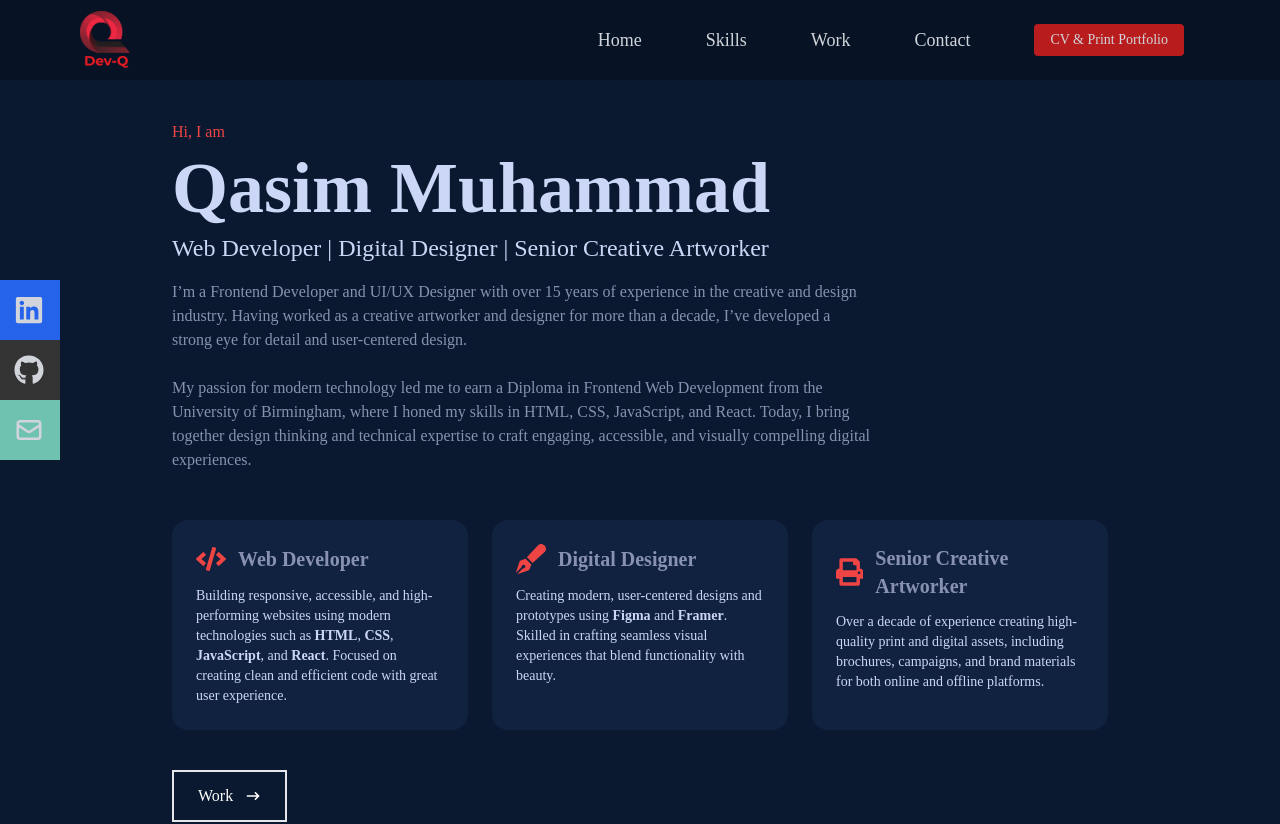
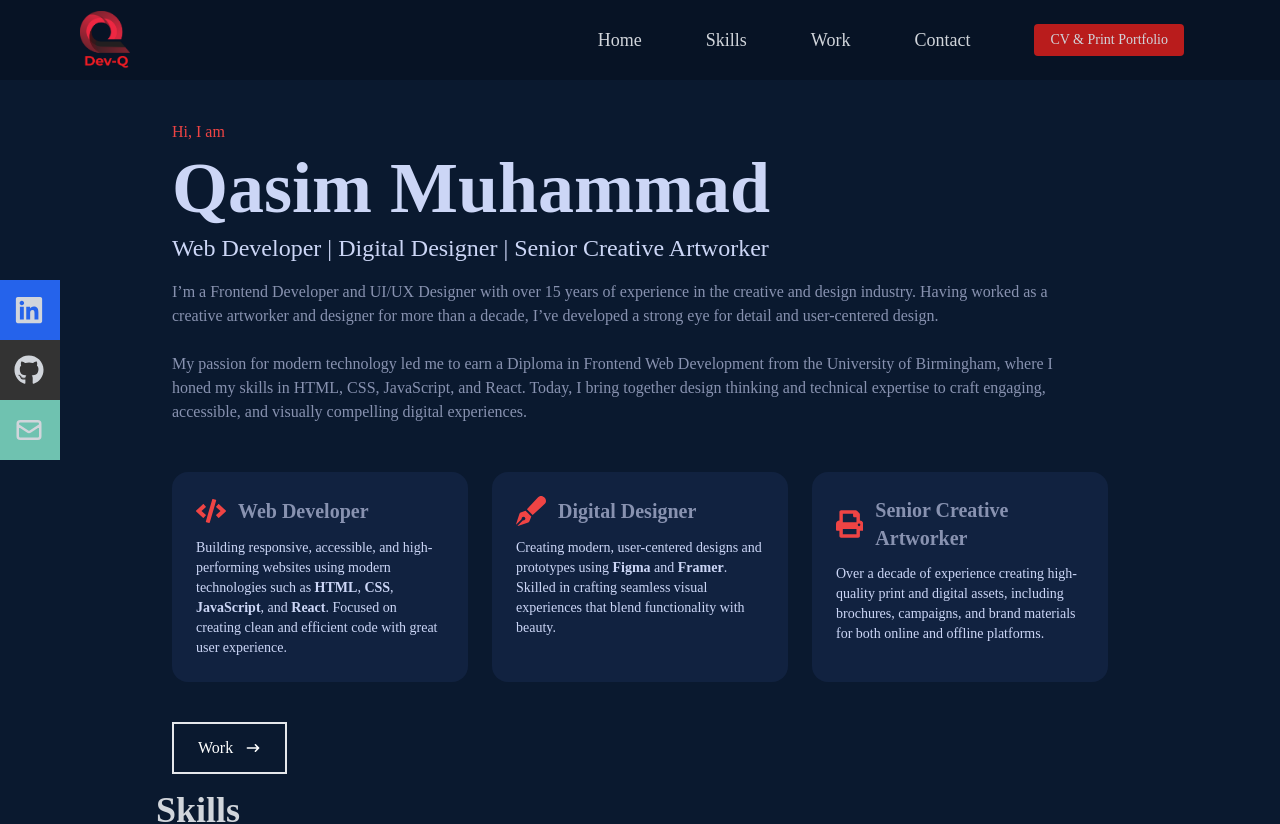
Before and after one commit to Qasim538/Qasim-Portfolio, a React (Create React App) app: page / in a window 1280 px wide. Shown: the top 824 px of the page. Built offline with nearby package versions, Linux system fonts and the light colour scheme.

Commit message:
updated home page

```diff
--- a/src/Components/Home.js
+++ b/src/Components/Home.js
@@ -16,7 +16,7 @@ const Home = () => {
           Web Developer | Digital Designer | Senior Creative Artworker
         </small>
 
-        <p className="text-[#8892b0] py-4 max-w-[700px]">
+        <p className="text-[#8892b0] py-4 max-w-[900px]">
           I’m a Frontend Developer and UI/UX Designer with over 15 years of
           experience in the creative and design industry. Having worked as a
           creative artworker and designer for more than a decade, I’ve developed
```
Also changed, not shown: 16 other files (tests, documents, lock files or other folders).
